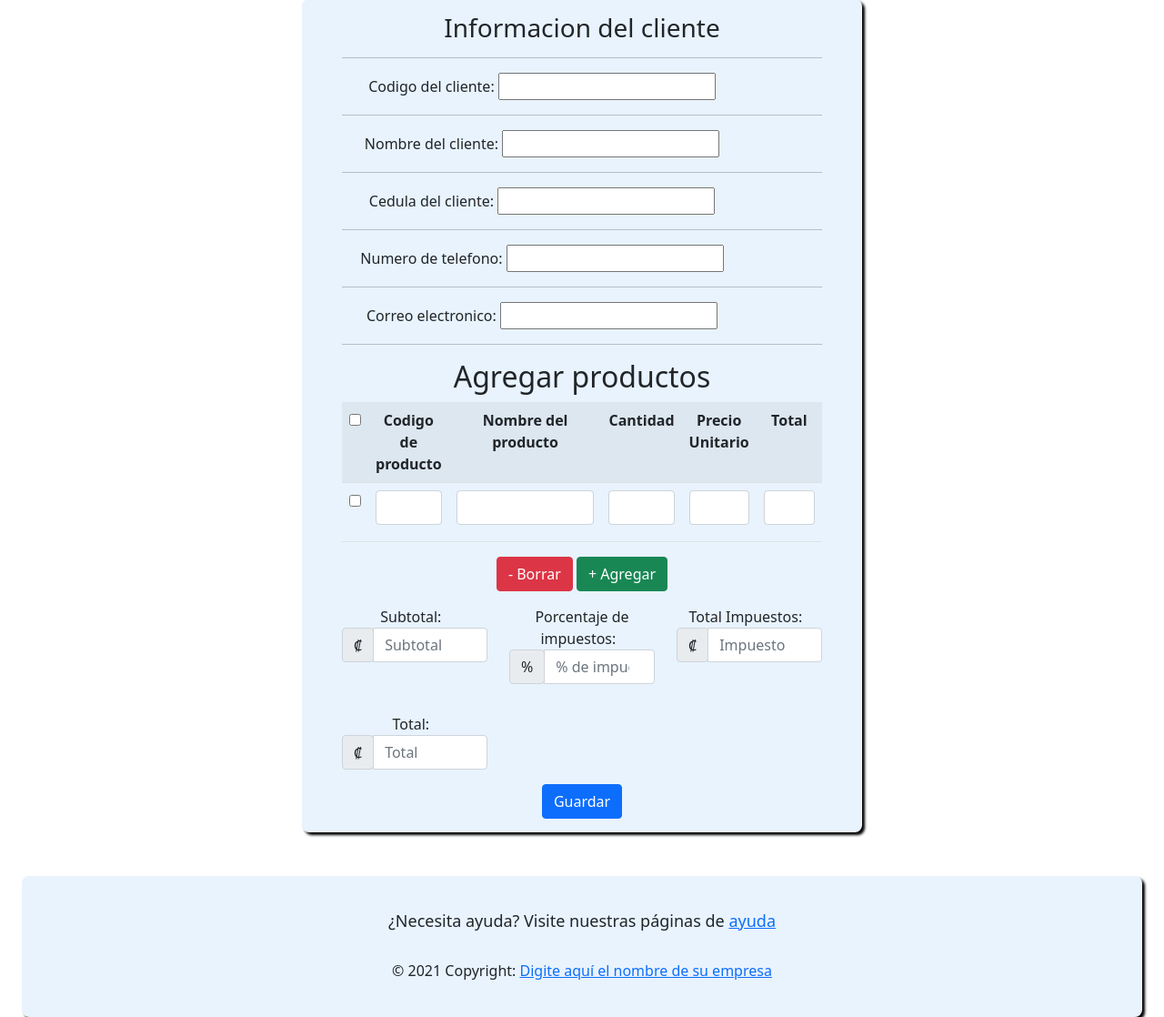
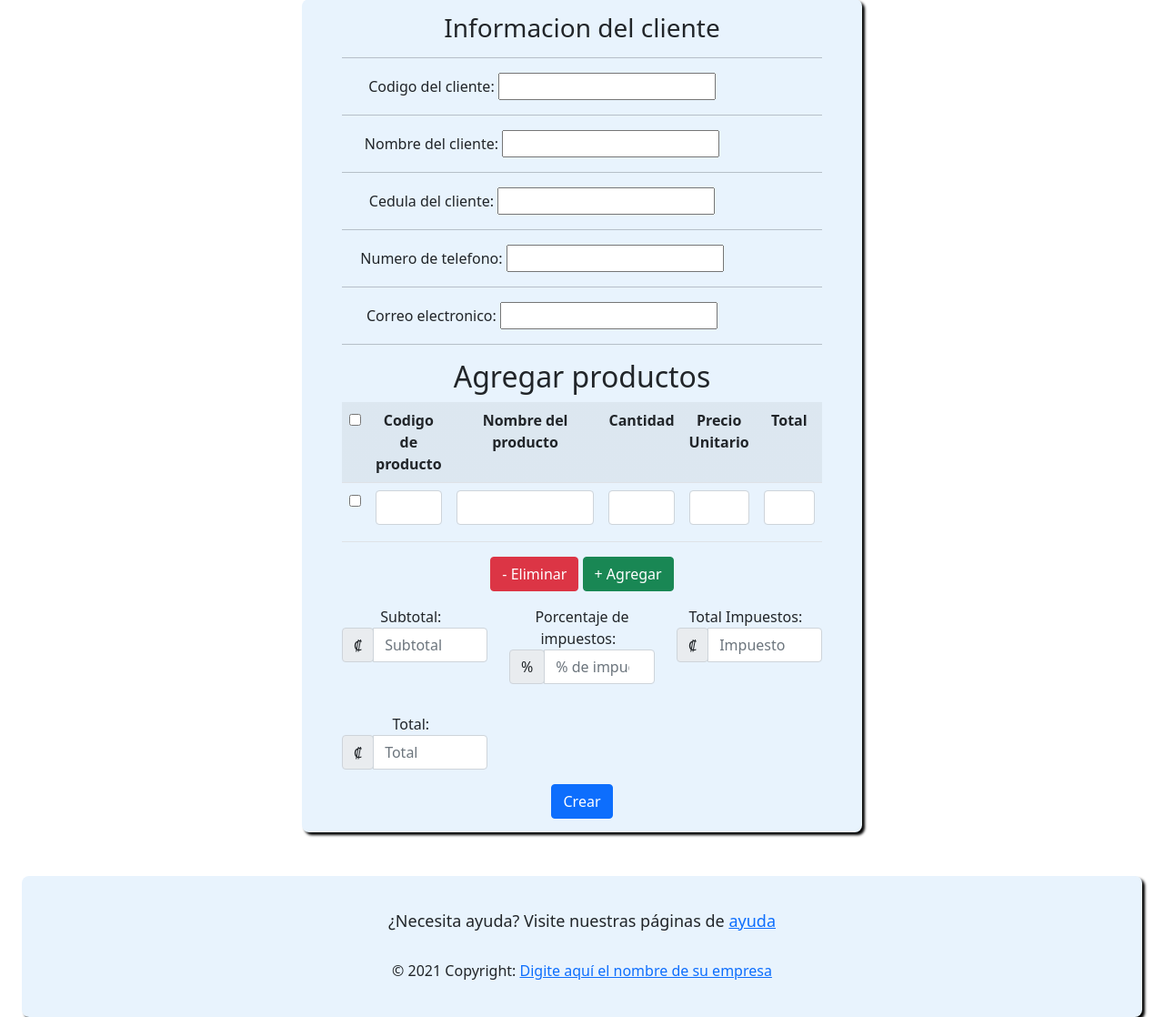
Before and after one commit to stevengonmor/Sistema_de_Facturacion, a PHP site: page /index.php?c=create_invoice in a window 1280 px wide. Shown: the part 163-1281 px from the top of the page at 91% size. Run offline with PHP 8.4, Linux system fonts and the light colour scheme; the visitor is signed in with stand-in values (Sample User, id 1); some libraries are stand-ins or nearby versions.

Commit message:
Se actualizan nombres de botones para ajustarlos a los casos de uso

```diff
--- a/view/create_invoice.php
+++ b/view/create_invoice.php
@@ -76,7 +76,7 @@
             </div>
             <div class="row">
                 <div class="col-xs-12">
-                <button class="btn btn-danger delete" id="removeRows" type="button">-   Borrar</button>
+                <button class="btn btn-danger delete" id="removeRows" type="button">-   Eliminar</button>
                 <button class="btn btn-success" id="addRows" type="button">+ Agregar</button>
                 </div>
             </div>
@@ -128,7 +128,7 @@
             </div>
             <div>
                 <input type="hidden" name="numDetail" id="numDetail" value="<?php echo $_SESSION['id']; ?>">
-                <input class="btn btn-primary" type="submit" value="Guardar">
+                <input class="btn btn-primary" type="submit" value="Crear">
             </div>
         </form>
     </div>
--- a/view/customer.php
+++ b/view/customer.php
@@ -51,7 +51,7 @@
                 <th>Total</th>
                 <th>Ver</th>
                 <th>Imprimir</th>
-                <th>Borrar</th>
+                <th>Eliminar</th>
                 </tr>
             </thead>
             <?php foreach ($invoices as $invoice) { ?>
--- a/view/customers.php
+++ b/view/customers.php
@@ -11,7 +11,7 @@
                 <th>E-mail</th>
                 <th>Teléfono</th>
                 <th>Editar</th>
-                <th>Borrar</th>
+                <th>Eliminar</th>
                 </tr>
             </thead>
             <?php foreach ($customers as $customer) { ?>
--- a/view/invoices.php
+++ b/view/invoices.php
@@ -66,7 +66,7 @@
                     <th>Total</th>
                     <th>Ver</th>
                     <th>Imprimir</th>
-                    <th>Borrar</th>
+                    <th>Eliminar</th>
                 </tr>
                 </thead>
                 <?php
--- a/view/products.php
+++ b/view/products.php
@@ -10,7 +10,7 @@
                 <th>Precio</th>
                 <th>Estado</th>
                 <th>Editar</th>
-                <th>Borrar</th>
+                <th>Eliminar</th>
                 </tr>
             </thead>
             <?php foreach ($products as $product) { ?>
--- a/view/sign_in.php
+++ b/view/sign_in.php
@@ -24,7 +24,7 @@
                 <input class = "col-xs-12 col-sm-12 col-md-12 col-lg-12 col-xl-11" type="file" name="profile_picture" placeholder="Foto de Perfil">
             </div><br>
             <p class="mb-4">La foto de perfil es opcional, puedes agregarla más tarde.</p><br>
-            <input class= "btn btn-primary" type="submit" value="Enviar">
+            <input class= "btn btn-primary" type="submit" value="Registrar">
             </div>
         </form>
     </div>
--- a/view/update_customer.php
+++ b/view/update_customer.php
@@ -24,7 +24,7 @@
                 <input class="col-xs-12 col-sm-12 col-md-12 col-lg-12 col-xl-11" type="text" name="phone" value="<?php echo $customer->phone ?>">
             </div>
             </div><br>
-            <input class= "btn btn-primary" type="submit" value="Enviar">
+            <input class= "btn btn-primary" type="submit" value="Actualizar">
         </form>
     </div>
 </div>
--- a/view/users.php
+++ b/view/users.php
@@ -13,7 +13,7 @@
                 <th>E-mail</th>
                 <th>Rol</th>
                 <th>Editar</th>
-                <th>Borrar</th>
+                <th>Eliminar</th>
                 </tr>
             </thead>
             <?php foreach ($users as $user) { ?>
```
